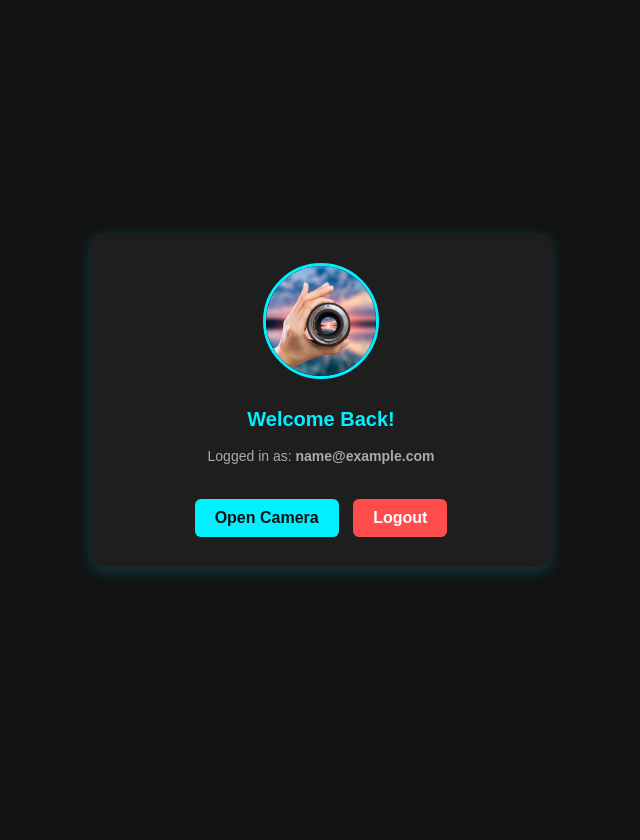
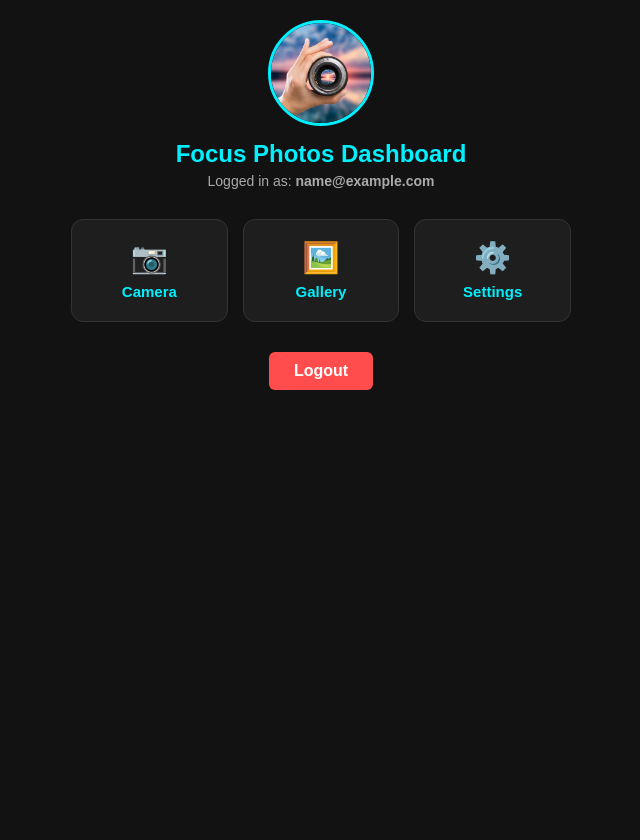
Before and after one commit to aidoomichael60-lang/Focus-Photos, a Flask app: page /dashboard in a window 1280 px wide. Shown: the whole page, without its empty margins (319-959 px from the left). Before the commit the page ends 576 px from the top, so only its background shows below. Run offline with Flask 3, Linux system fonts and the light colour scheme; the visitor is signed in with stand-in values (Sample User, id 1).

Commit message:
Update dashboard.html

```diff
--- a/templates/dashboard.html
+++ b/templates/dashboard.html
@@ -17,78 +17,115 @@
             background-color: #121212;
             color: #ffffff;
             font-family: Arial, sans-serif;
+            margin: 0;
+            padding: 20px;
             display: flex;
-            justify-content: center;
+            flex-direction: column;
             align-items: center;
             min-height: 100vh;
-            margin: 0;
         }
-        .container {
-            background-color: #1e1e1e;
-            padding: 30px;
-            border-radius: 12px;
-            box-shadow: 0 4px 15px rgba(0,240,255,0.2);
+        .header {
             text-align: center;
-            max-width: 400px;
-            width: 90%;
+            margin-bottom: 30px;
         }
         .profile-img {
-            width: 110px;
-            height: 110px;
+            width: 100px;
+            height: 100px;
             border-radius: 50%;
             border: 3px solid #00f0ff;
             object-fit: cover;
-            margin-bottom: 15px;
             background-color: #000;
         }
         h2 {
+            color: #00f0ff;
             margin-top: 10px;
-            color: #00f0ff;
-            font-size: 20px;
+            margin-bottom: 5px;
         }
         p {
             color: #aaa;
+            margin: 0;
             font-size: 14px;
         }
-        .btn {
-            display: inline-block;
-            margin-top: 15px;
-            padding: 10px 20px;
-            color: #121212;
-            background-color: #00f0ff;
+        .features-grid {
+            display: grid;
+            grid-template-columns: repeat(auto-fit, minmax(140px, 1fr));
+            gap: 15px;
+            width: 100%;
+            max-width: 500px;
+            margin-bottom: 30px;
+        }
+        .card {
+            background-color: #1e1e1e;
+            border: 1px solid #333;
+            border-radius: 12px;
+            padding: 20px;
+            text-align: center;
             text-decoration: none;
+            color: #fff;
+            transition: transform 0.2s, border-color 0.2s;
+        }
+        .card:hover {
+            transform: translateY(-3px);
+            border-color: #00f0ff;
+        }
+        .card-icon {
+            font-size: 30px;
+            margin-bottom: 8px;
+            display: block;
+        }
+        .card-title {
             font-weight: bold;
-            border-radius: 6px;
+            font-size: 15px;
+            color: #00f0ff;
         }
         .btn-logout {
             background-color: #ff4d4d;
             color: #fff;
-            margin-left: 10px;
+            padding: 10px 25px;
+            border-radius: 6px;
+            text-decoration: none;
+            font-weight: bold;
         }
     </style>
 
     <script>
       if ('serviceWorker' in navigator) {
         window.addEventListener('load', () => {
-          navigator.serviceWorker.register("{{ url_for('static', filename='sw.js') }}")
-            .then(reg => console.log('Service Worker registered successfully!', reg))
-            .catch(err => console.log('Service Worker registration failed:', err));
+          navigator.serviceWorker.register("{{ url_for('static', filename='sw.js') }}");
         });
       }
     </script>
 </head>
 <body>
-    <div class="container">
-        <!-- Display custom logo as user profile picture -->
-        <img src="{{ url_for('static', filename='logo.png') }}" alt="Focus Photos Logo" class="profile-img">
 
-        <h2>Welcome Back!</h2>
+    <div class="header">
+        <img src="{{ url_for('static', filename='logo.png') }}"
+             onerror="this.onerror=null; this.src='https://cdn-icons-png.flaticon.com/512/1042/1042339.png';"
+             alt="Focus Photos Logo"
+             class="profile-img">
+        <h2>Focus Photos Dashboard</h2>
         <p>Logged in as: <strong>{{ email }}</strong></p>
+    </div>
 
-        <div style="margin-top: 20px;">
-            <a href="{{ url_for('camera') }}" class="btn">Open Camera</a>
-            <a href="{{ url_for('logout') }}" class="btn btn-logout">Logout</a>
-        </div>
+    <!-- Dashboard Features Grid -->
+    <div class="features-grid">
+        <a href="{{ url_for('camera') }}" class="card">
+            <span class="card-icon">📷</span>
+            <span class="card-title">Camera</span>
+        </a>
+
+        <a href="#" class="card">
+            <span class="card-icon">🖼️</span>
+            <span class="card-title">Gallery</span>
+        </a>
+
+        <a href="#" class="card">
+            <span class="card-icon">⚙️</span>
+            <span class="card-title">Settings</span>
+        </a>
     </div>
+
+    <a href="{{ url_for('logout') }}" class="btn-logout">Logout</a>
+
 </body>
 </html>
```
